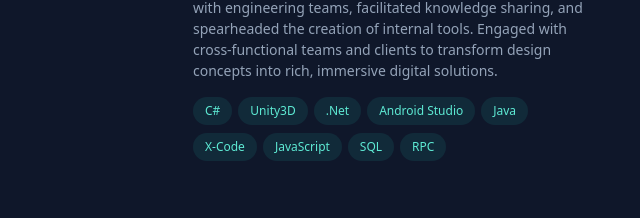
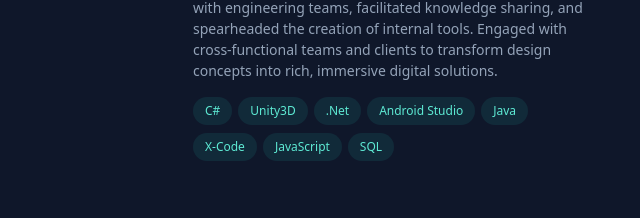
Before and after one commit to LukeGarnsey/portfolio-react, a React (Vite) app in the folder client/: page / in a window 1280 px wide. Shown: the part 2140-2358 px from the top of the page, without its empty margins (593-1233 px from the left). Built offline with nearby package versions, Linux system fonts and the light colour scheme.

Commit message:
Updated Resume

```diff
--- a/client/src/pages/Experience.jsx
+++ b/client/src/pages/Experience.jsx
@@ -36,7 +36,7 @@ export default function Experience(){
               } link={"https://yeticgi.com/"}/>
             </li>
             <li className="mb-12">
-              <ExperienceItem listChips={[ "C#", "Unity3D", ".Net", "Android Studio", "Java", "X-Code", "JavaScript", "SQL", "RPC" ]} yearObject={{ariaLabel:"2013 to 2016", text:"2013 - 2016"}}
+              <ExperienceItem listChips={[ "C#", "Unity3D", ".Net", "Android Studio", "Java", "X-Code", "JavaScript", "SQL" ]} yearObject={{ariaLabel:"2013 to 2016", text:"2013 - 2016"}}
               headerObject={{job:"Lead Engineer", company:"Underbite Games"}} body={
                 "Lead the development and deployment of desktop, web, and mobile applications across various projects for clients such as R&R Games and Ninja Division. Collaborated closely with engineering teams, facilitated knowledge sharing, and spearheaded the creation of internal tools. Engaged with cross-functional teams and clients to transform design concepts into rich, immersive digital solutions."
               } link={"https://store.steampowered.com/search/?publisher=Underbite%20Games"}/>
```
Also changed, not shown: 1 other file (tests, documents, lock files or other folders).
